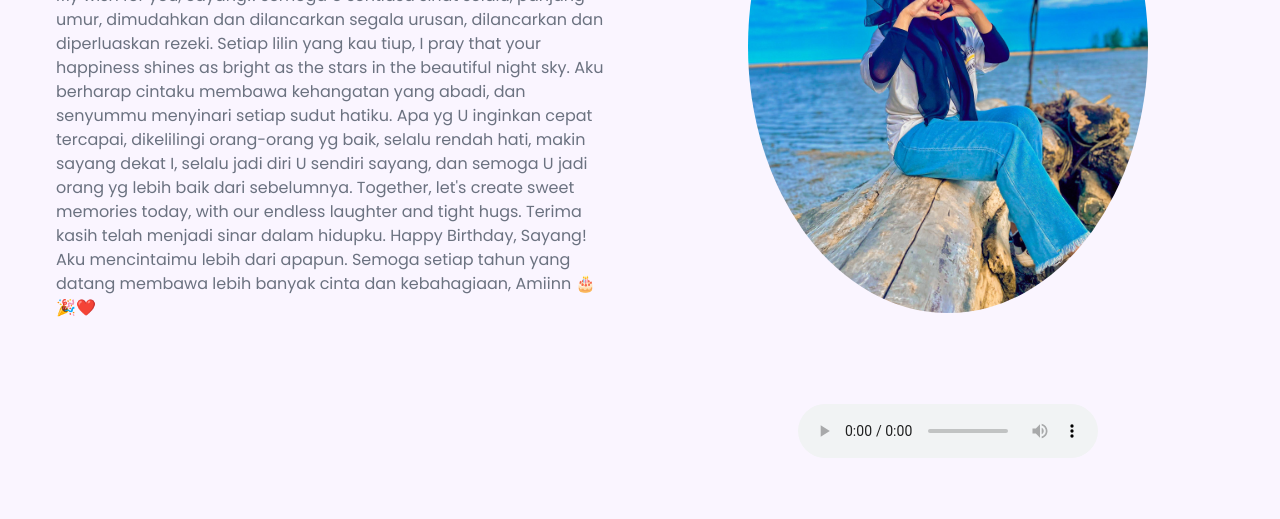
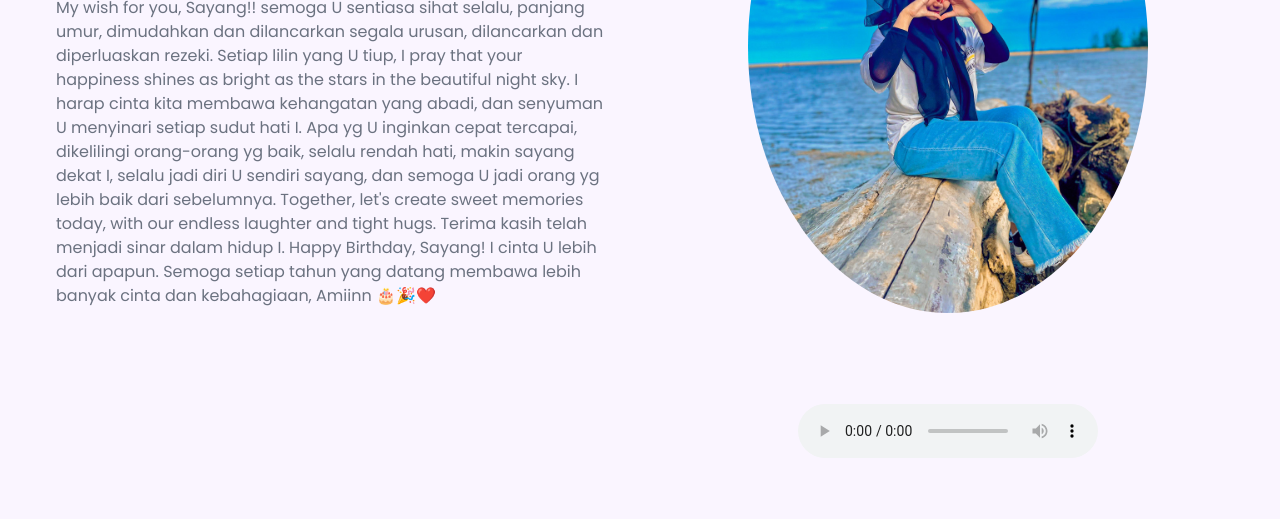
Before and after one commit to DrStone5/birthdayWish.github.io, a plain HTML site: page birthdayWish.html in a window 1280 px wide. Shown: the part 281-800 px from the top of the page. Drawn offline with nearby package versions, Linux system fonts and the light colour scheme.

Commit message:
Update birthdayWish.html

```diff
--- a/birthdayWish.html
+++ b/birthdayWish.html
@@ -36,18 +36,18 @@
           <p class="description">
             My wish for you, Sayang!! semoga U sentiasa sihat selalu,
             panjang umur, dimudahkan dan dilancarkan segala urusan,
-            dilancarkan dan diperluaskan rezeki. Setiap lilin yang kau tiup,
+            dilancarkan dan diperluaskan rezeki. Setiap lilin yang U tiup,
             I pray that your happiness shines as bright as the stars in the
-            beautiful night sky. Aku berharap cintaku membawa kehangatan yang
-            abadi, dan senyummu menyinari setiap sudut hatiku.
+            beautiful night sky. I harap cinta kita membawa kehangatan yang
+            abadi, dan senyuman U menyinari setiap sudut hati I.
             Apa yg U inginkan cepat tercapai,
              dikelilingi orang-orang yg baik, selalu rendah hati,
              makin sayang dekat I, selalu jadi diri U sendiri sayang,
               dan semoga U jadi orang yg lebih baik dari sebelumnya.
               Together, let's create sweet memories today,
               with our endless laughter and tight hugs.
-              Terima kasih telah menjadi sinar dalam hidupku.
-              Happy Birthday, Sayang! Aku mencintaimu lebih dari apapun.
+              Terima kasih telah menjadi sinar dalam hidup I.
+              Happy Birthday, Sayang! I cinta U lebih dari apapun.
                Semoga setiap tahun yang datang membawa lebih banyak cinta dan
                kebahagiaan, Amiinn 🎂🎉❤️
           </p>
```
